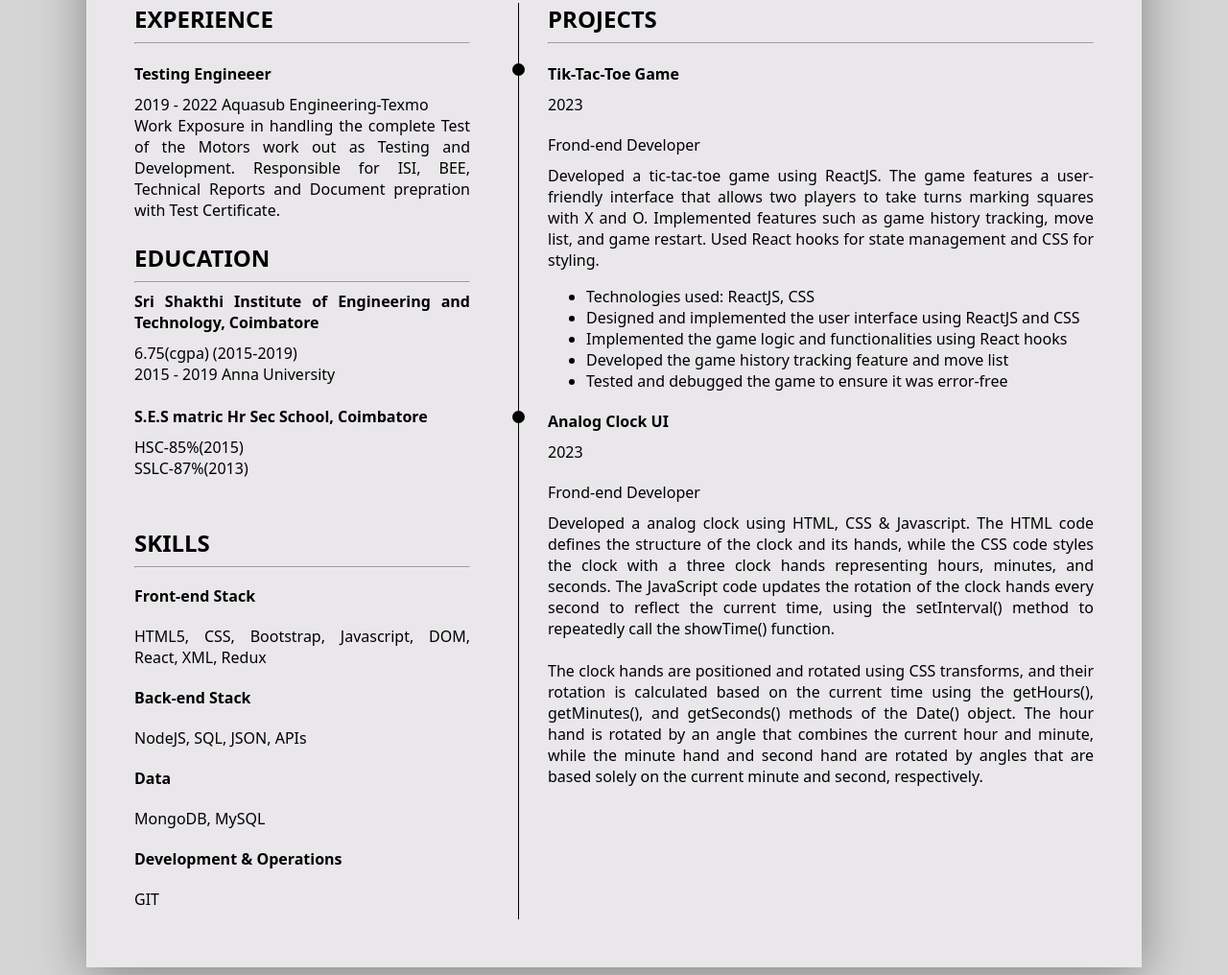
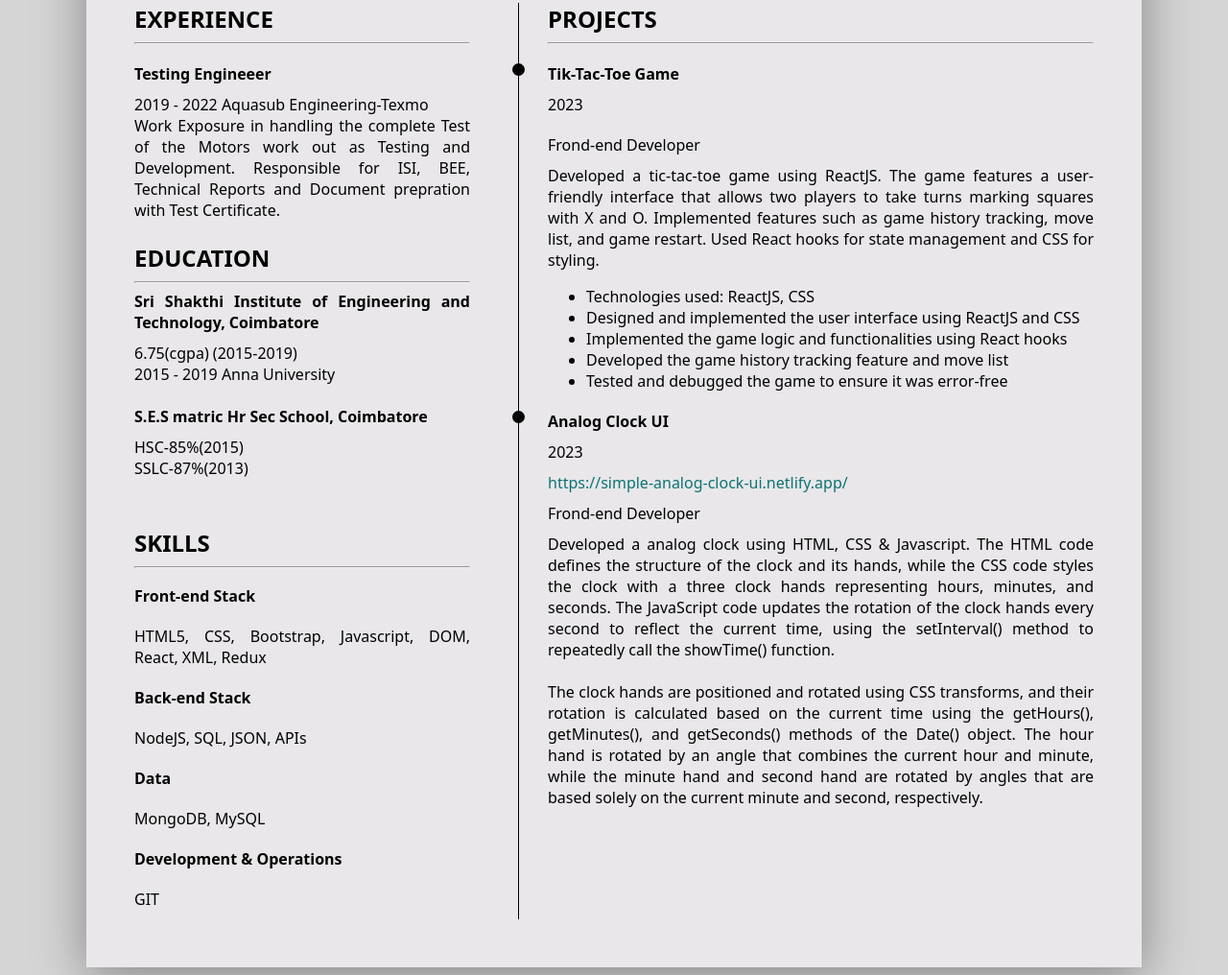
Before and after one commit to vishnugowtham97/Resume, a plain HTML site: page index.html in a window 1280 px wide. Shown: the part 488-1504 px from the top of the page at 96% size. Drawn offline with Linux system fonts and the light colour scheme.

Commit message:
add commit

```diff
--- a/index.html
+++ b/index.html
@@ -127,7 +127,7 @@
           <div class="item">
             <h4>Analog Clock UI</h4>
             <div class="time">2023</div>
-            <div class="web"></div>
+            <div class="web">https://simple-analog-clock-ui.netlify.app/</div>
             <div class="location">Frond-end Developer</div>
             <div class="des">
              <p> Developed a analog clock using HTML, CSS & Javascript. The HTML code defines the structure of the clock and its hands, while the CSS code styles the clock with a three clock hands representing hours, minutes, and seconds. The JavaScript code updates the rotation of the clock hands every second to reflect the current time, using the setInterval() method to repeatedly call the showTime() function.</p><br/>
```
